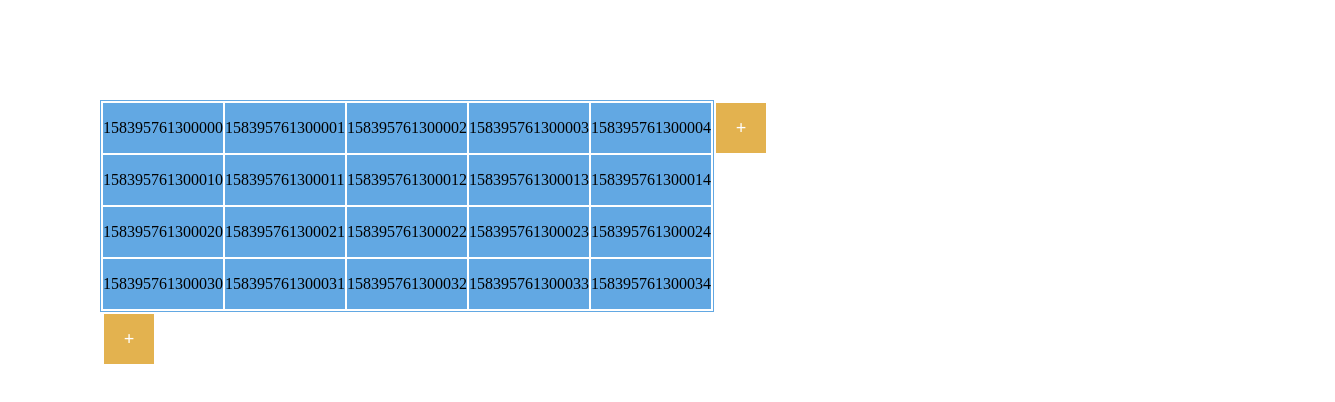
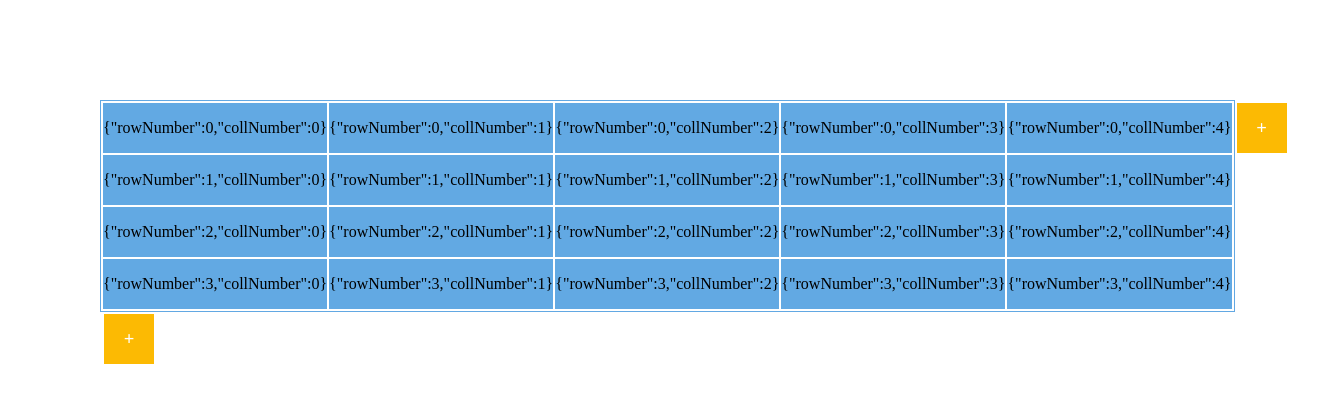
Before and after one commit to MaxVynohradov/squares-react-js, a React (Create React App) app: page / in a window 1280 px wide. Shown: the top 402 px of the page, 1335 px wide, since content can reach past the window. Built offline with nearby package versions, Linux system fonts and the light colour scheme.

Commit message:
feat(table): update logic of matrix generation

```diff
--- a/src/components/Button.jsx
+++ b/src/components/Button.jsx
@@ -1,10 +1,10 @@
-import React, { useState } from 'react';
+import React from 'react';
 
-const Button = ({ children: text, size, dynamicStyles, className, handleClick, onMouseLeave }) => {
+const Button = ({ children: text, dynamicStyles, className, handleClick, onMouseLeave }) => {
   return (
     <div
       className={`button ${className}`}
-      style={{ ...dynamicStyles, width: size, height: size }}
+      style={dynamicStyles}
       onClick={handleClick}
       onMouseLeave={onMouseLeave}
     >
--- a/src/components/Generator.jsx
+++ b/src/components/Generator.jsx
@@ -1,12 +1,10 @@
-import React, { useState }  from 'react';
+import React, { useState, memo }  from 'react';
 import Table from './Table'
 import Button from './Button'
 
-const generateCellId = (rowNumber, collNumber) => `${Date.now()}${rowNumber}${collNumber}`
-
-const generateMatrix = (height, width) => Array
+const generateMatrix = (height, width, i = 0) => Array
   .from(Array(height))
-  .map((_, rowNumber) => Array.from(Array(width)).map((_, collNumber) => generateCellId(rowNumber, collNumber)));
+  .map((_, rowNumber) => Array.from(Array(width)).map((_, collNumber) => ({ rowNumber, collNumber })));
 
 
 const hideRemoveButtonsProcessor = (setButtonVisibility) => {
@@ -21,26 +19,21 @@ const hideRemoveButtons = (setRemoveButtonsPosition) => {
 //   this.#timer = setTimeout(this.hideRemoveButtonsProcessor, 3000);
 // }
 
-
 const addRowActionHandler = (matrix, setMatrix) => () => {
-  const collNumber = matrix[0].length;
-  const rowNumber = matrix.length;
-  const newMatrix = JSON.parse(JSON.stringify(matrix));
-  newMatrix.push(Array.from(Array(collNumber)).map((_, idx) => generateCellId(rowNumber, idx)))
-  setMatrix(newMatrix);
-}
+  const rowNumber = matrix[matrix.length - 1][0].rowNumber + 1;
+  setMatrix([
+    ...matrix,
+    Array.from(Array(matrix[0].length)).map((_, collNumber) => ({ rowNumber, collNumber })),
+  ])
+};
 
 const addColumnHandler = (matrix, setMatrix) => () => {
-  const collNumber = matrix[0].length;
-  const rowNumber = matrix.length;
-  const newMatrix = JSON.parse(JSON.stringify(matrix)).map(row => ([...row, generateCellId(rowNumber, collNumber)]));
-  setMatrix(newMatrix);
-}
+  setMatrix(
+    [...matrix].map((row, rowNumber) => ([...row, { rowNumber, collNumber: row[row.length - 1].collNumber + 1 }]))
+  )
+};
 
-const removeRowActionHandler = (matrix, setMatrix, rowIndex) => () => {
-  const newMatrix = JSON.parse(JSON.stringify(matrix));
-  setMatrix(newMatrix.filter((v, i) => i !== rowIndex));
-}
+const removeRowActionHandler = (matrix, setMatrix, rowIndex) => () => setMatrix([...matrix].filter((v, i) => i !== rowIndex));
 
 const removeColumnActionHandler = (matrix, setMatrix, columnIndex) => () => {
   const newMatrix = JSON.parse(JSON.stringify(matrix));
@@ -80,6 +73,7 @@ const Generator = ({ initialHeight = 4, initialWidth = 4, cellSize = 50 }) => {
     removeColumnButtonLeft: 3,
     removeRowButtonTop: 2,
   });
+
   return (
     <div className="generator-container" style={{ margin: cellSize * 2 }}>
       <Table
@@ -89,9 +83,10 @@ const Generator = ({ initialHeight = 4, initialWidth = 4, cellSize = 50 }) => {
         onMouseLeave={mouseLeaveTableOrButtonHandler(setButtonVisibility)}
       />
       <Button
-        size={cellSize}
         className="remove-button"
         dynamicStyles={{
+          width: `${cellSize}px`,
+          height: `${cellSize}px`,
           top: `${-cellSize - 3}px`,
           left: `${removeButtonsPosition.removeColumnButtonLeft}px`,
           visibility: buttonVisibility.removeColumnButtonVisible,
@@ -102,9 +97,10 @@ const Generator = ({ initialHeight = 4, initialWidth = 4, cellSize = 50 }) => {
         -
       </Button>
       <Button
-        size={cellSize}
         className="remove-button"
         dynamicStyles={{
+          width: `${cellSize}px`,
+          height: `${cellSize}px`,
           left: `${-cellSize - 3}px`,
           top: `${removeButtonsPosition.removeRowButtonTop}px`,
           visibility: buttonVisibility.removeRowButtonVisible,
@@ -115,9 +111,10 @@ const Generator = ({ initialHeight = 4, initialWidth = 4, cellSize = 50 }) => {
         -
       </Button>
       <Button
-        size={cellSize}
         className="add-button"
         dynamicStyles={{
+          width: `${cellSize}px`,
+          height: `${cellSize}px`,
           left: "3px",
           bottom: `${-cellSize - 3}px`,
         }}
@@ -127,9 +124,10 @@ const Generator = ({ initialHeight = 4, initialWidth = 4, cellSize = 50 }) => {
         +
       </Button>
       <Button
-        size={cellSize}
         className="add-button"
         dynamicStyles={{
+          width: `${cellSize}px`,
+          height: `${cellSize}px`,
           right: `${-cellSize - 3}px`,
           top: "2px",
         }}
@@ -142,4 +140,4 @@ const Generator = ({ initialHeight = 4, initialWidth = 4, cellSize = 50 }) => {
   );
 }
 
-export default Generator;
+export default memo(Generator);
--- a/src/components/Table.jsx
+++ b/src/components/Table.jsx
@@ -1,22 +1,24 @@
 import React from 'react';
 
-const generateTable = (matrix, size) => {
-  return Array
+const generateTable = (matrix, size) => Array
   .from(Array(matrix.length))
   .map((_, rowNumber) => (
     <tr
-        key={`${Date.now()}${rowNumber}`}
+      key={matrix[rowNumber][0].rowNumber}
     >
       {
         Array
           .from(Array(matrix[0].length))
           .map((_, collNumber) => (
-            <td key={matrix[rowNumber][collNumber]} style={{ width: size, height: size }}>{matrix[rowNumber][collNumber]}</td>)
-            )
+              <td
+                key={`${matrix[rowNumber][collNumber].collNumber}`}
+                style={{ width: size, height: size }}>
+                  {JSON.stringify(matrix[rowNumber][collNumber])}
+              </td>
+          ))
       }
     </tr>
-    ))
-};
+  ));
 
 const Table = ({ matrix, cellSize , onMouseOver, onMouseLeave }) => {
   return (
--- a/src/index.css
+++ b/src/index.css
@@ -42,14 +42,14 @@ table {
 }
 
 td {
-  background-color: rgb(98, 168, 227);
+  background-color: #62a9e3;
 }
 
 .add-button {
-  background-color: rgb(227, 178, 79);
+  background-color: #fcba03;
 }
 
 .remove-button {
-  background-color: rgb(163, 33, 20);
+  background-color: #a32014;
   /* visibility: hidden; */
 }
```
Lines whose indentation alone changed are shown as unchanged.
